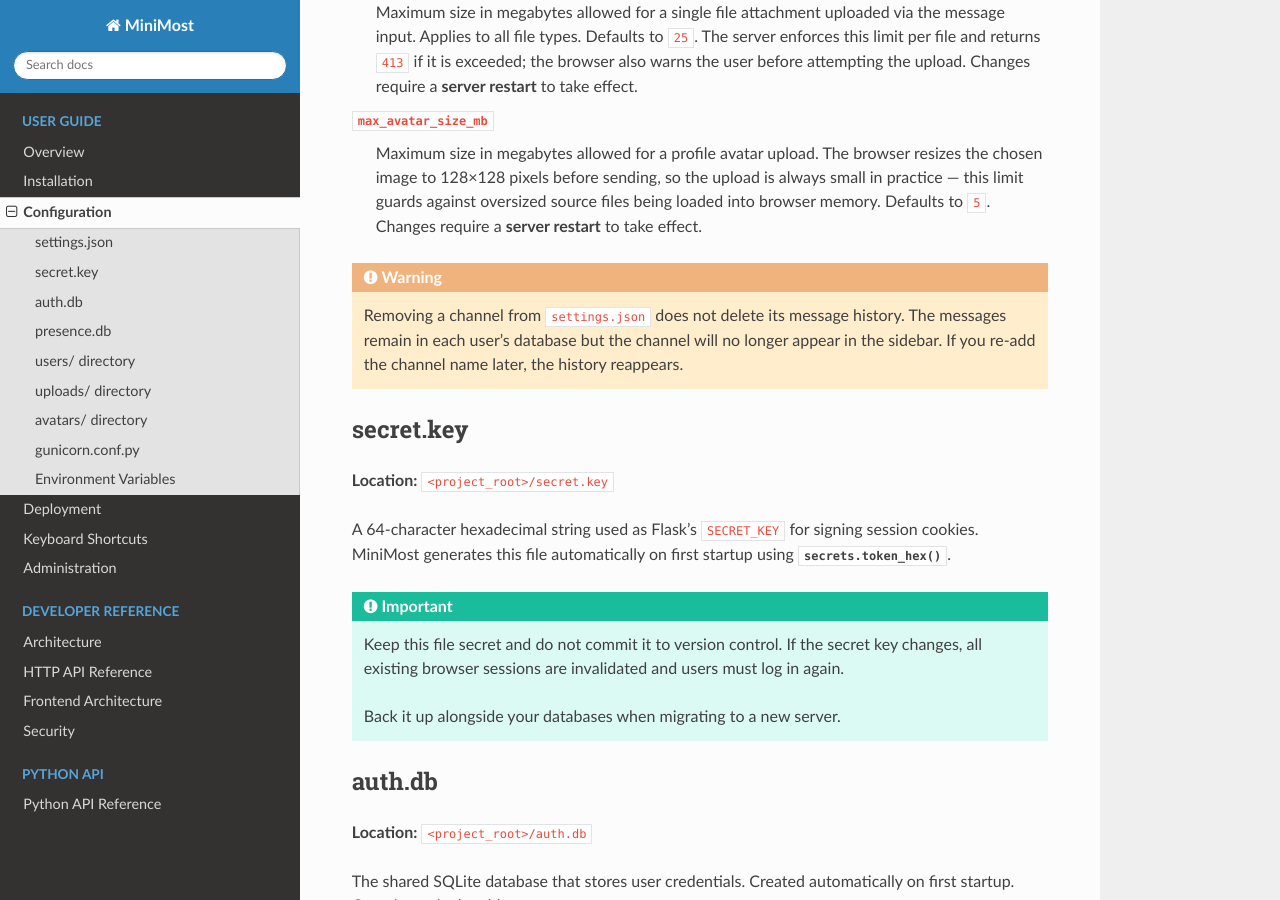
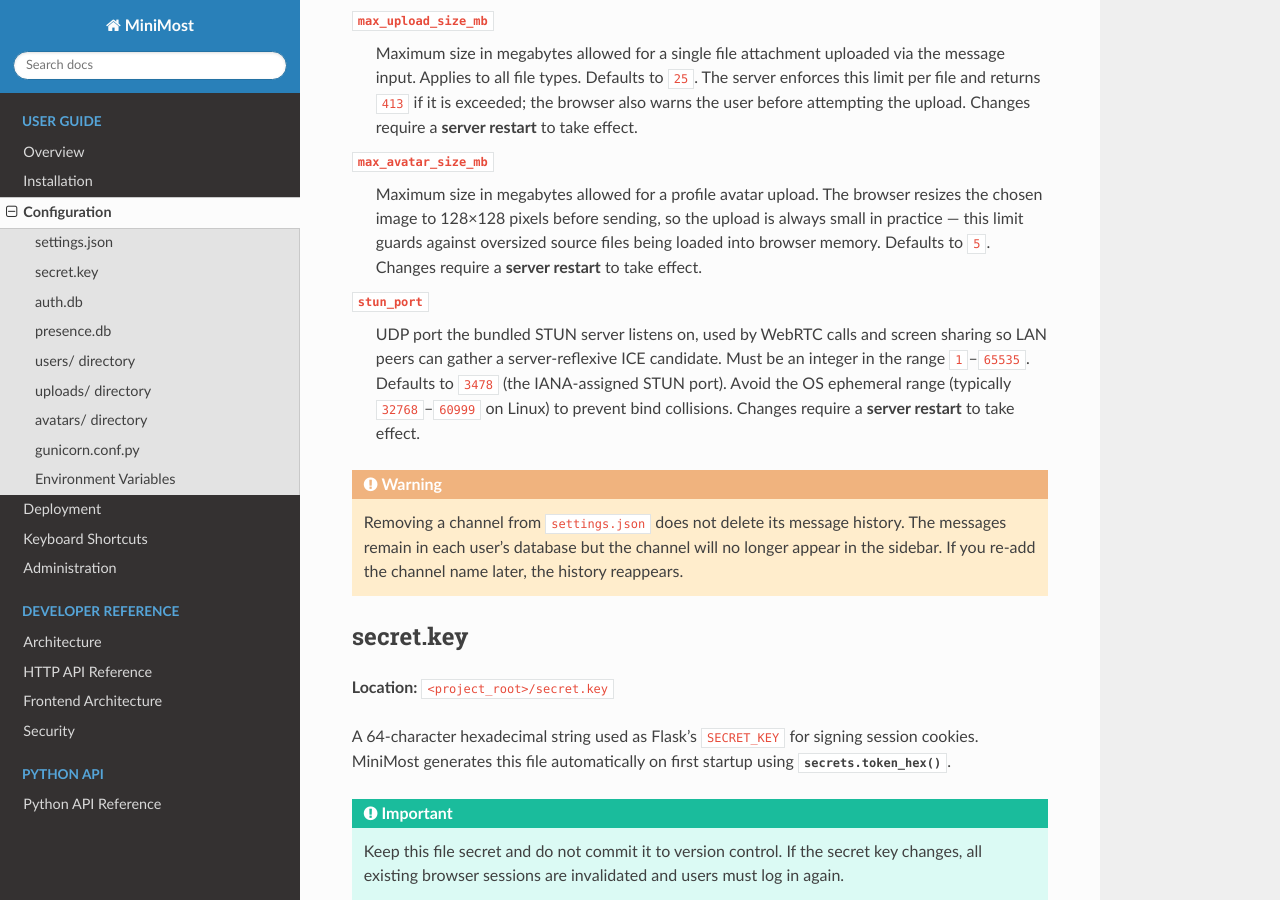
Before and after one commit to SamuelDonovan/minimost, a Sphinx documentation site: the page built from docs/configuration.rst, in a window 1280 px wide and 900 px high, scrolled down 1359 px. Built offline with Sphinx 7.4.7 and the Read the Docs theme 3.1.0, drawn with Linux system fonts in a browser that asks for light colours; some of the changed text lies outside the part shown.

Commit message:
Feat: Move the settings.json file to the src/minimost to be included in packaged wheel

```diff
--- a/docs/configuration.rst
+++ b/docs/configuration.rst
@@ -8,7 +8,8 @@
 settings.json
 -------------
 
-**Location:** ``<project_root>/settings.json``
+**Location:** ``src/minimost/settings.json`` — the file is bundled inside the
+package so it ships in the wheel.
 
 The main configuration file for MiniMost. It is a JSON object. All keys are
 optional — missing keys fall back to built-in defaults.
@@ -21,7 +22,8 @@
         "file_retention_days": 30,
         "message_retention_days": 770,
         "max_upload_size_mb": 25,
-        "max_avatar_size_mb": 5
+        "max_avatar_size_mb": 5,
+        "stun_port": 3478
     }
 
 ``channels``
@@ -71,6 +73,14 @@
     is always small in practice — this limit guards against oversized source
     files being loaded into browser memory. Defaults to ``5``. Changes require
     a **server restart** to take effect.
+
+``stun_port``
+    UDP port the bundled STUN server listens on, used by WebRTC calls and
+    screen sharing so LAN peers can gather a server-reflexive ICE candidate.
+    Must be an integer in the range ``1``–``65535``. Defaults to ``3478`` (the
+    IANA-assigned STUN port). Avoid the OS ephemeral range
+    (typically ``32768``–``60999`` on Linux) to prevent bind collisions.
+    Changes require a **server restart** to take effect.
 
 .. warning::
 
--- a/pyproject.toml
+++ b/pyproject.toml
@@ -38,4 +38,5 @@
     "templates/*",
     "static/*",
     "static/reactions/*",
+    "settings.json",
 ]
--- a/src/minimost/__init__.py
+++ b/src/minimost/__init__.py
@@ -79,7 +79,9 @@
 
 _APP_VERSION = _read_version()
 
-_SETTINGS_FILE = _PROJECT_ROOT / "settings.json"
+# settings.json is bundled inside the package (src/minimost/) so it ships in
+# the wheel; _HERE is the package directory.
+_SETTINGS_FILE = _HERE / "settings.json"
 
 
 def _max_upload_size_mb() -> int:
@@ -250,7 +252,7 @@
     """
     upload_dir = _PROJECT_ROOT / "uploads"
     users_dir = _PROJECT_ROOT / "users"
-    settings_file = _PROJECT_ROOT / "settings.json"
+    settings_file = _HERE / "settings.json"
 
     def _read_retention() -> tuple:
         with suppress(Exception):
```
Also changed, not shown: README.md (+1 -1 lines), 3 other files.
